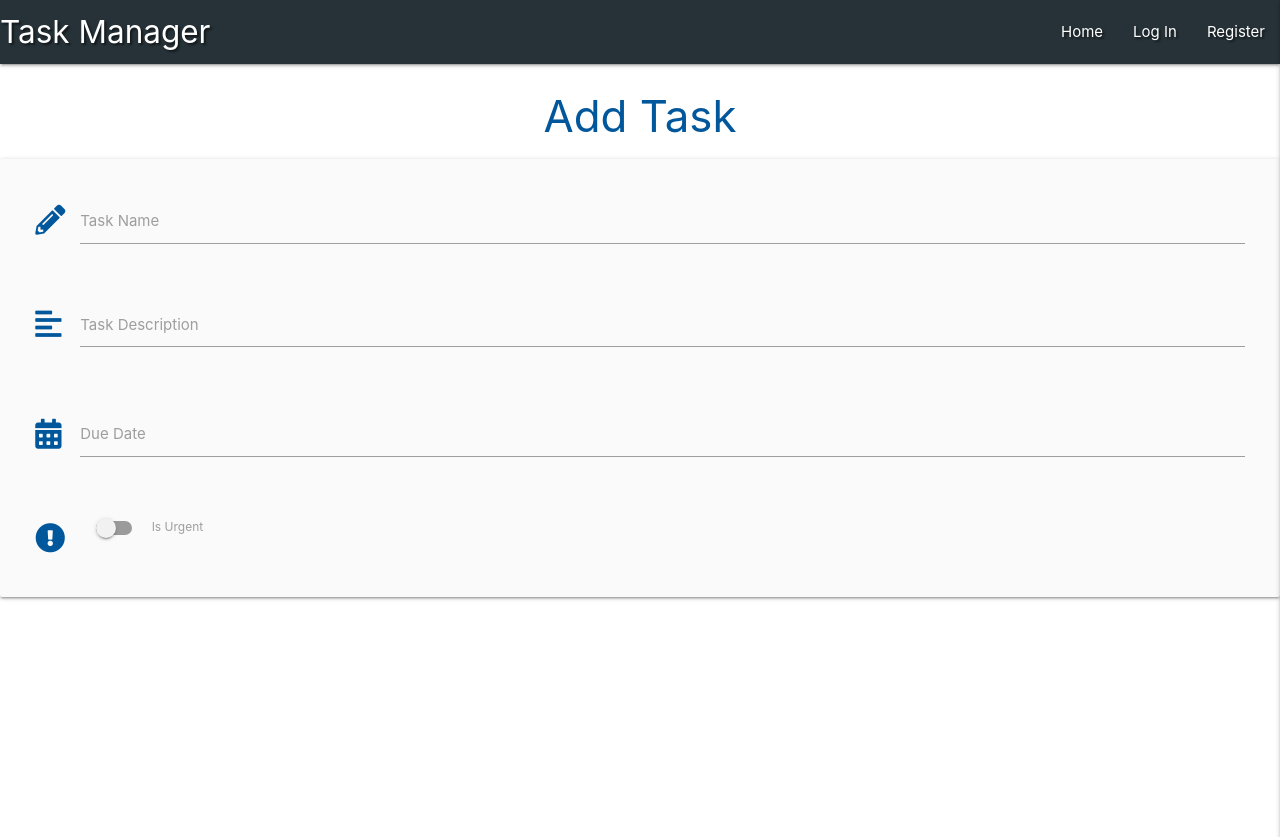
After one commit to danielboots/flask-app, a Flask app: page /add_task in a window 1280 px wide. The commit adds this page. Shown: the top 837 px of the page. Run offline with Flask 2, Linux system fonts and the light colour scheme; some libraries are stand-ins or nearby versions.

Commit message:
add task, date picker etc implementation

```diff
--- a/app.py
+++ b/app.py
@@ -99,6 +99,11 @@ def logout():
     return redirect(url_for("login"))
 
 
+@app.route("/add_task")
+def add_task():
+    return render_template("add_task.html")
+
+
 if __name__ == "__main__":
     app.run(host=os.environ.get("IP"),
             port=int(os.environ.get("PORT")),
--- a/static/js/script.js
+++ b/static/js/script.js
@@ -1,5 +1,13 @@
-$(document).ready(function(){
-    $('.sidenav').sidenav({edge: "right"});
-    $('.collapsible').collapsible();
-     $(".tooltipped").tooltip();
-  });
+$(document).ready(function () {
+    $(".sidenav").sidenav({edge: "right"});
+    $(".collapsible").collapsible();
+    $(".tooltipped").tooltip();
+    $(".datepicker").datepicker({
+        format: "dd mmmm, yyyy",
+        yearRange: 3,
+        showClearBtn: true,
+        i18n: {
+            done: "Select"
+        }
+    });
+});
--- /dev/null
+++ b/templates/add_task.html
@@ -0,0 +1,46 @@
+{% extends "base.html" %}
+{% block content %}
+
+    <h3 class="light-blue-text text-darken-4 center-align">Add Task</h3>
+
+    <div class="row card-panel grey lighten-5">
+        <form class="col s12" method="POST" action="">
+            <div class="row">
+                <div class="input-field col s12">
+                    <i class="fas fa-pencil-alt prefix light-blue-text text-darken-4"></i>
+                    <input id="task_name" name="task_name" minlength="5" maxlength="50"
+                        type="text" class="validate" required>
+                    <label for="task_name">Task Name</label>
+                </div>
+            </div>
+            <div class="row">
+                <div class="input-field col s12">
+                    <i class="fas fa-align-left prefix light-blue-text text-darken-4"></i>
+                    <textarea id="task_description" name="task_description" minlength="5"
+                        maxlength="200" class="materialize-textarea validate" required></textarea>
+                    <label for="task_description">Task Description</label>
+                </div>
+            </div>
+            <div class="row">
+                <div class="input-field col s12">
+                    <i class="fas fa-calendar-alt prefix light-blue-text text-darken-4"></i>
+                    <input id="due_date" name="due_date" type="text" class="datepicker validate" required>
+                    <label for="due_date">Due Date</label>
+                </div>
+            </div>
+			<div class="row">
+				<div class="input-field col s12">
+					<div class="switch">
+                        <i class="fas fa-exclamation-circle prefix light-blue-text text-darken-4"></i>
+						<label for="is_urgent">
+                            <input type="checkbox" id="is_urgent" name="is_urgent">
+                            <span class="lever"></span>
+                            Is Urgent
+                        </label>
+					</div>
+				</div>
+			</div>
+        </form>
+    </div>
+
+{% endblock %}
--- a/templates/base.html
+++ b/templates/base.html
@@ -34,7 +34,7 @@
 
     {% if session.user %}
         <li><a href="{{ url_for('profile', username=session['user']) }}">Profile</a></li>
-        <li><a href="#">New Task</a></li>
+        <li><a href="{{ url_for('add_task') }}">New Task</a></li>
         <li><a href="#">Manage Categories</a></li>
         <li><a href="{{ url_for('logout') }}">Log Out</a></li>
     {% else %}
@@ -51,7 +51,7 @@
     <li><a href="{{ url_for('get_tasks') }}">Home</a></li>
     {% if session.user %}
         <li><a href="{{ url_for('profile', username=session['user']) }}">Profile</a></li>
-        <li><a href="#">New Task</a></li>
+        <li><a href="{{ url_for('add_task') }}">New Task</a></li>
         <li><a href="#">Manage Categories</a></li>
         <li><a href="{{ url_for('logout') }}">Log Out</a></li>
     {% else %}
```
Also changed, not shown: vidlink.html (+31 -11 lines).
